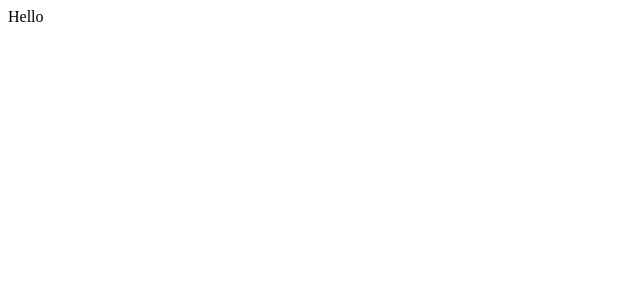
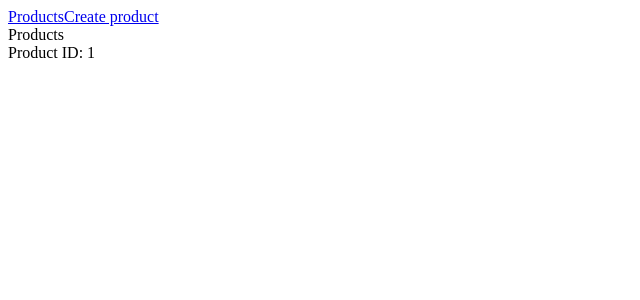
Before and after one commit to GSasha9/spa-with-card-list, a React (Vite) app: page /products/1 in a window 1280 px wide. Shown: the top 300 px of the page, without its empty margins (0-640 px from the left). Built offline with nearby package versions, Linux system fonts and the light colour scheme.

Commit message:
feat: add router and placeholder components

```diff
--- /dev/null
+++ b/messages/messages.ts
@@ -0,0 +1,8 @@
+export const messages = {
+  en: {
+    nav: {
+      products: 'Products',
+      createProduct: 'Create product',
+    },
+  },
+};
--- a/package.json
+++ b/package.json
@@ -20,7 +20,9 @@
   "dependencies": {
     "normalize.css": "^8.0.1",
     "react": "^19.1.1",
-    "react-dom": "^19.1.1"
+    "react-dom": "^19.1.1",
+    "react-router": "^7.9.4",
+    "react-router-dom": "^7.9.4"
   },
   "devDependencies": {
     "@eslint/js": "^9.33.0",
--- a/src/App.tsx
+++ b/src/App.tsx
@@ -1,5 +1,31 @@
+import { Navigate, Route, Routes } from 'react-router-dom';
+import { Link } from 'react-router-dom';
+
+import { messages } from '../messages/messages';
+import CreateProduct from './pages/CreateProduct/CreateProduct';
+import Product from './pages/Product/Product';
+import Products from './pages/Products/Products';
+import { ROUTES } from './shared/constants/routes';
+
 function App() {
-  return <div>Hello</div>;
+  return (
+    <>
+      <nav>
+        <Link to={ROUTES.products}>{messages.en.nav.products}</Link>
+        <Link to={ROUTES.createProduct}>{messages.en.nav.createProduct}</Link>
+      </nav>
+      <Routes>
+        <Route
+          path={ROUTES.default}
+          element={<Navigate to={ROUTES.products} replace />}
+        />
+        <Route path={ROUTES.products} element={<Products />}>
+          <Route path=":id" element={<Product />} />
+        </Route>
+        <Route path={ROUTES.createProduct} element={<CreateProduct />} />
+      </Routes>
+    </>
+  );
 }
 
 export default App;
--- a/src/main.tsx
+++ b/src/main.tsx
@@ -1,5 +1,6 @@
 import { StrictMode } from 'react';
 import * as ReactDom from 'react-dom/client';
+import { BrowserRouter } from 'react-router';
 
 import App from './App';
 
@@ -9,6 +10,8 @@ if (!container) throw new Error('Root container not found');
 
 ReactDom.createRoot(container).render(
   <StrictMode>
-    <App />
+    <BrowserRouter>
+      <App />
+    </BrowserRouter>
   </StrictMode>
 );
--- /dev/null
+++ b/src/pages/CreateProduct/CreateProduct.tsx
@@ -0,0 +1,5 @@
+const CreateProduct = () => {
+  return <div>CreateProduct</div>;
+};
+
+export default CreateProduct;
--- /dev/null
+++ b/src/pages/Product/Product.tsx
@@ -0,0 +1,9 @@
+import { useParams } from 'react-router';
+
+const Product = () => {
+  const { id } = useParams();
+
+  return <div>Product ID: {id}</div>;
+};
+
+export default Product;
--- /dev/null
+++ b/src/pages/Products/Products.tsx
@@ -0,0 +1,12 @@
+import { Outlet } from 'react-router-dom';
+
+const Products = () => {
+  return (
+    <>
+      <div>Products</div>
+      <Outlet />
+    </>
+  );
+};
+
+export default Products;
--- /dev/null
+++ b/src/shared/constants/routes.ts
@@ -0,0 +1,5 @@
+export const ROUTES = {
+  default: '/',
+  products: 'products',
+  createProduct: 'create-product',
+};
```
Also changed, not shown: 1 other file (tests, documents, lock files or other folders).
